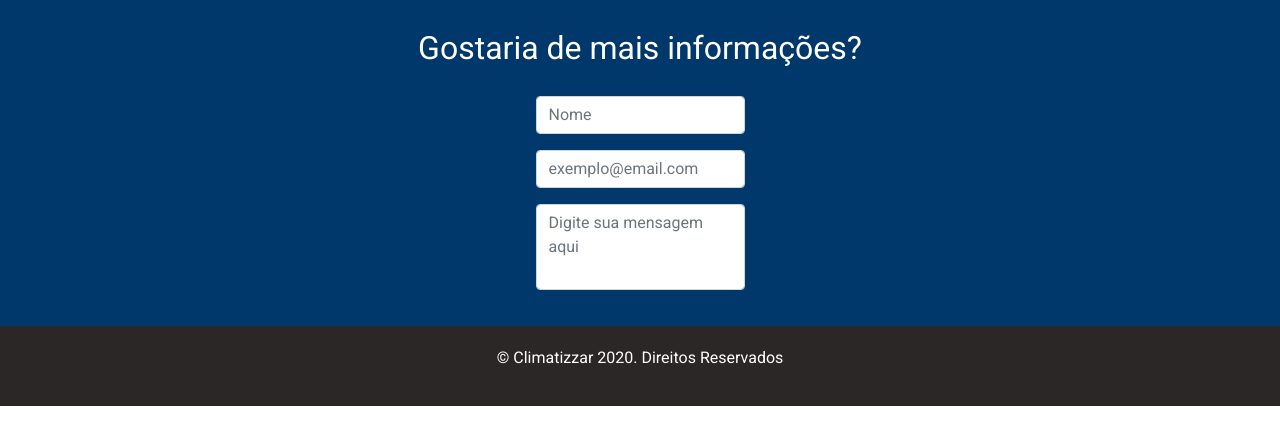
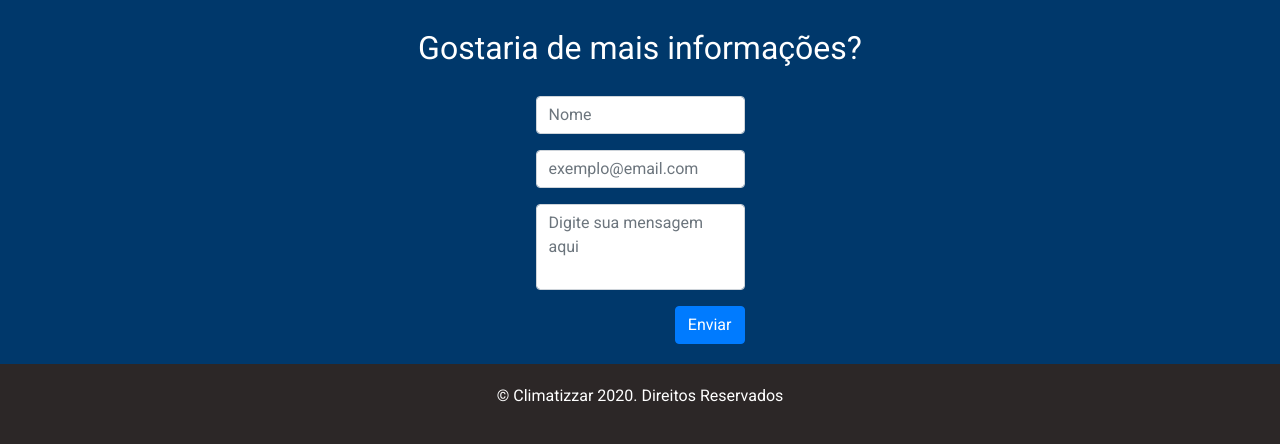
Before and after one commit to thaylorcs/climatizzar, a PHP site: page / in a window 1280 px wide. Shown: the part 1909-2353 px from the top of the page. Before the commit the page ends 2315 px from the top, so only its background shows below. Run offline with PHP 8.4, Linux system fonts and the light colour scheme; some libraries are stand-ins or nearby versions.

Commit message:
Finalizando o Form

```diff
--- a/css/style.css
+++ b/css/style.css
@@ -171,11 +171,19 @@ li.slick-active button{
 }
 
 .call-to-action form {
+    display: flex;
+    flex-flow: column nowrap;
+    justify-content: space-evenly;
     padding: 20px;
 }
 
 .call-to-action textarea {
     resize: none;
+}
+
+.submit {
+    display: flex;
+    justify-content: flex-end;
 }
 
 .footer {
--- a/index.html
+++ b/index.html
@@ -27,7 +27,7 @@
                         <ul class="navbar-nav mr-auto">
                             <li class="nav-item"><a class="nav-link" href="">Home</a></li>
                             <li class="nav-item"><a class="nav-link" href="#quem-somos">Quem Somos</a></li>
-                            <li class="nav-item"><a class="nav-link" href="">Contato</a></li>
+                            <li class="nav-item"><a class="nav-link" href="#contato">Contato</a></li>
                         </ul>
                         <div class="clear"></div>
 
@@ -41,7 +41,7 @@
 
     <div class="container-fluid clima-imagem">
         <img class="img-fluid" src="img/climabrisa_cabine.jpg" alt="">
-    </div><!--clima-imagem-->
+    </div>
 
     <section class="container climatizacao">
         <div class="row">
@@ -93,14 +93,14 @@
             Vendemos equipamentos e peças de reposição. Realizamos manutenção e limpeza, instalações e assessoria.
             Indicaremos o equipamento ideal para climatizar o seu ambiente, deixando-o com uma temperatura de conforto, ar limpo e umidificado, proporcionando um ambiente saudável e melhorando o rendimento dos seus colaboradores.</p>
     </section>
-    <section class="container-fluid call-to-action">
+    <section class="container-fluid call-to-action" id="contato">
         <h2>Gostaria de mais informações?</h2>
         <div class="d-flex justify-content-center container">
 
 
             <div class="row">
 
-                <form action="">
+                <form action="enviarEmail.php">
                     <div class="form-group">
                         <input class="form-control" type="text" id="InputName" placeholder="Nome" required>
                     </div>
@@ -109,6 +109,9 @@
                     </div>
                     <div class="form-group">
                         <textarea  class="form-control" placeholder="Digite sua mensagem aqui" id="" cols="20" rows="3" required></textarea>
+                    </div>
+                    <div class="submit">
+                        <input type="submit" class="btn btn-primary" value="Enviar">
                     </div>
                 </form>
             </div>
```
